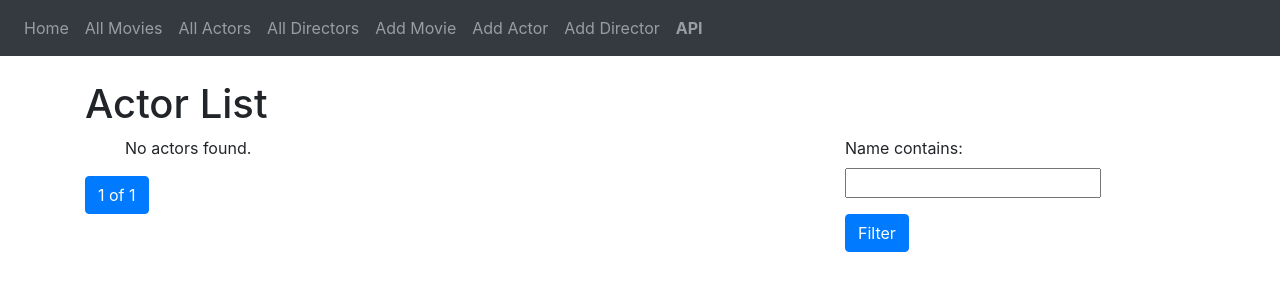
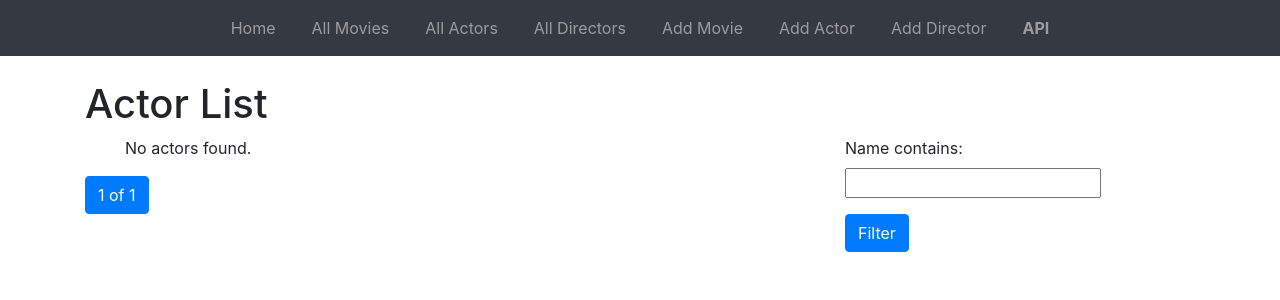
Before and after one commit to nsdNite/movie_management_site, a Django app: page /actors/ in a window 1280 px wide. Shown: the top 300 px of the page. Run offline with Django 5.2, Linux system fonts and the light colour scheme; data that the repository does not hold is empty; some libraries are stand-ins or nearby versions.

Commit message:
centered navbarge in large mode

```diff
--- a/static/css/styles.css
+++ b/static/css/styles.css
@@ -5,9 +5,8 @@ body {
     align-items: center;
     min-height: 100vh;
     padding-top: 80px !important;
-    color: rgb(25,25,25);
+    color: rgb(25, 25, 25);
     background: mintcream;
-
 }
 
 .content {
@@ -18,7 +17,6 @@ body {
     background-color: mintcream;
     box-shadow: 0 2px 4px rgba(0, 0, 0, 0.1);
 }
-
 
 .navbar-fixed {
     position: fixed;
@@ -36,4 +34,5 @@ body {
 
 .navbar-nav .nav-item {
     text-align: center;
+    margin: 0 10px; /* Add some space between nav items */
 }
--- a/templates/includes/navbar.html
+++ b/templates/includes/navbar.html
@@ -1,8 +1,9 @@
 <nav class="navbar navbar-expand-lg navbar-dark bg-dark fixed-top navbar-fixed">
-    <button class="navbar-toggler" type="button" data-toggle="collapse" data-target=".navbar-collapse" aria-controls="navbarNav" aria-expanded="false" aria-label="Toggle navigation">
+	<button class="navbar-toggler" type="button" data-toggle="collapse" data-target="#navbarNav"
+			aria-controls="navbarNav" aria-expanded="false" aria-label="Toggle navigation">
 		<span class="navbar-toggler-icon"></span>
 	</button>
-    <div class="collapse navbar-collapse" id="navbarNav">
+	<div class="collapse navbar-collapse justify-content-center" id="navbarNav">
 		<ul class="navbar-nav">
 			<li class="nav-item">
 				<a class="nav-link" href="{% url 'movie_service:index' %}">Home</a>
```
Lines whose indentation alone changed are shown as unchanged.
